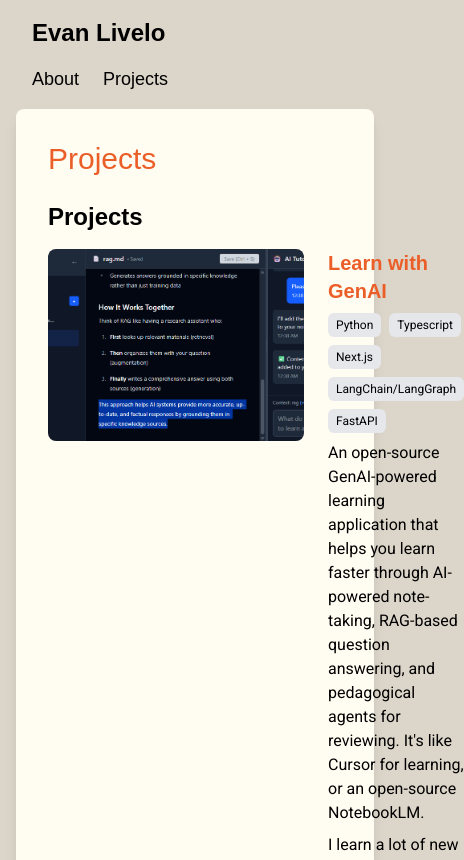
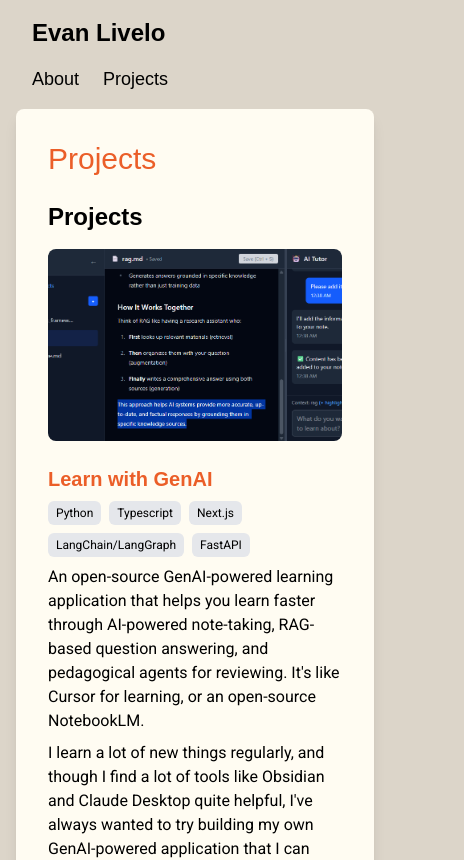
Before and after one commit to vandenn/evanlivelo.com, a Next.js app: page /projects in a window 390 px wide. Shown: the top 860 px of the page, 464 px wide, since content can reach past the window. Built offline with nearby package versions, Linux system fonts and the light colour scheme; a web font is replaced by a local one.

Commit message:
Make projects mobile-responsive

```diff
--- a/src/app/projects/page.tsx
+++ b/src/app/projects/page.tsx
@@ -25,10 +25,10 @@ export default function Projects() {
         <section>
           <h2 className="text-2xl font-bold mb-4">Projects</h2>
           {projects.map((project, index) => (
-            <div key={index} className="mb-8 flex gap-6">
+            <div key={index} className="mb-8 flex flex-col md:flex-row gap-6">
               {project.frontmatter.image && (
                 <div className="flex-shrink-0">
-                  <div className="relative w-64 h-48 rounded-lg overflow-hidden">
+                  <div className="relative w-full md:w-64 h-48 rounded-lg overflow-hidden">
                     <Image
                       src={project.frontmatter.image}
                       alt={project.frontmatter.title}
```
